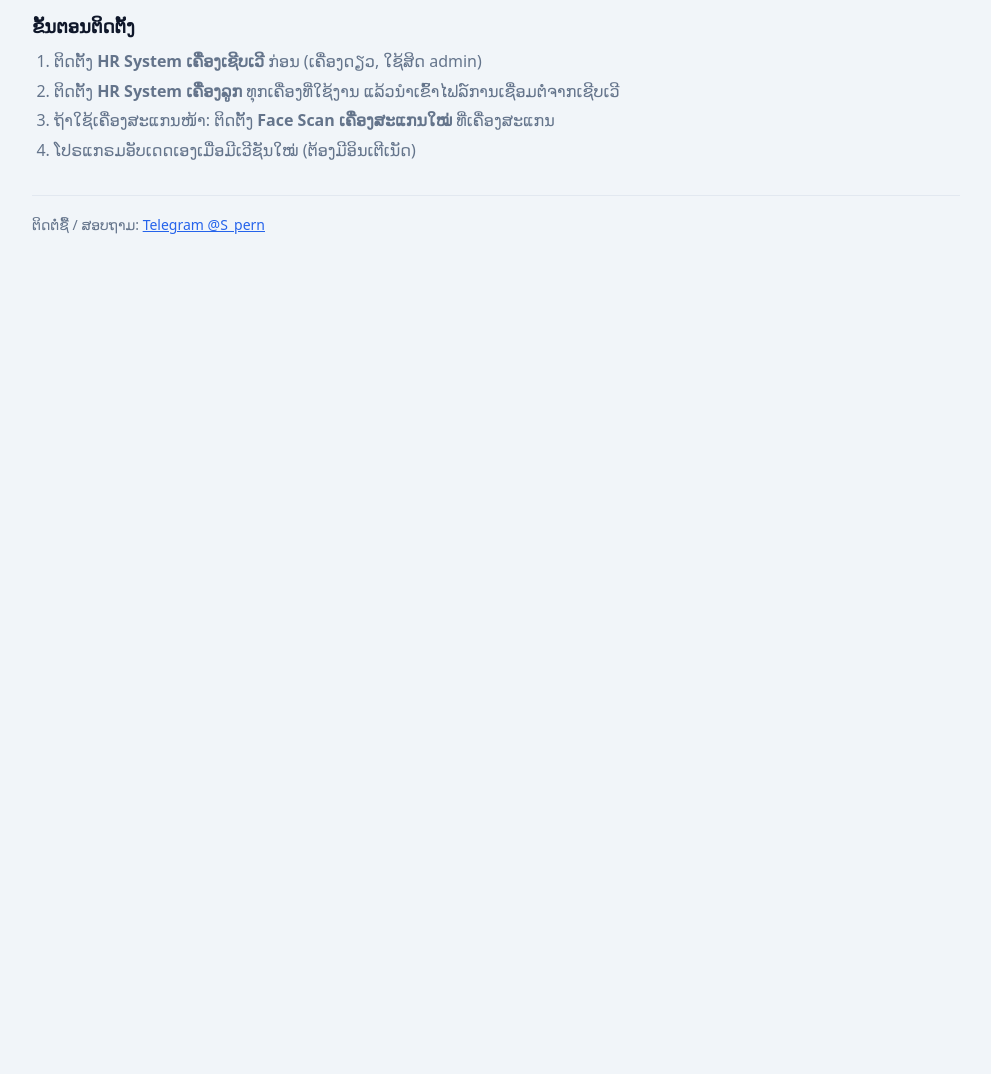
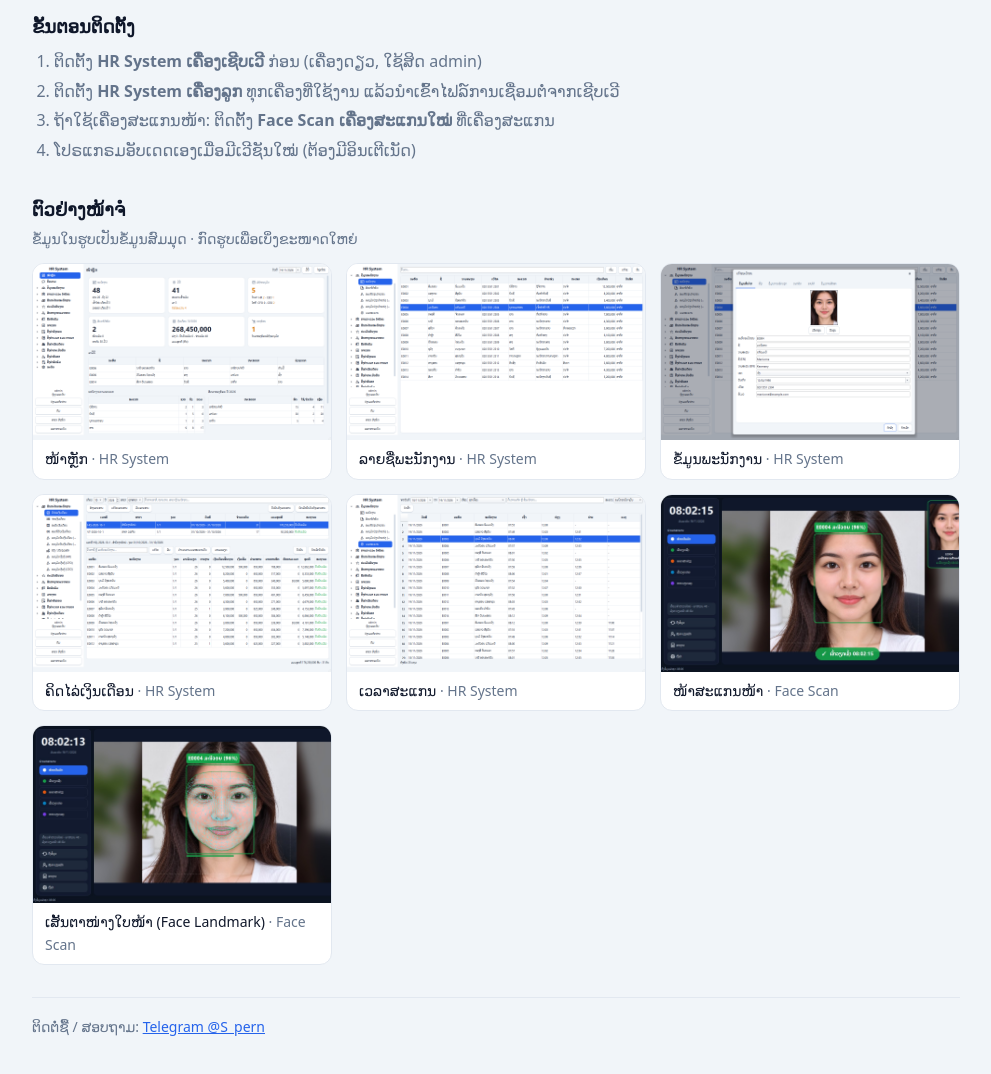
Before and after one commit to pernscmt/seafog-hrsystem-lao, a plain HTML site: page index.html in a window 1280 px wide. Shown: the part 500-1574 px from the top of the page, without its empty margins (144-1135 px from the left). Before the commit the page ends 800 px from the top, so only its background shows below. Drawn offline with Linux system fonts and the light colour scheme; no server answers.

Commit message:
download page: index.html

```diff
--- a/index.html
+++ b/index.html
@@ -58,6 +58,21 @@
   .steps h3 { margin: 0 0 8px; font-size: 18px; }
   .steps ol { margin: 0; padding-left: 22px; color: var(--muted); }
   .steps li { margin: 4px 0; }
+  .shots { margin-top: 32px; }
+  .shots h3 { margin: 0 0 4px; font-size: 18px; }
+  .shots .note { margin: 0 0 12px; color: var(--muted); font-size: 14px; }
+  .gallery { display: grid; grid-template-columns: repeat(auto-fit, minmax(260px, 1fr)); gap: 14px; }
+  .shot { margin: 0; background: var(--card); border: 1px solid var(--line); border-radius: 12px;
+          overflow: hidden; }
+  .shot button { display: block; width: 100%; padding: 0; border: 0; background: none; cursor: zoom-in; }
+  .shot img { display: block; width: 100%; height: auto; aspect-ratio: 16 / 9.5; object-fit: cover;
+              object-position: top left; }
+  .shot figcaption { padding: 8px 12px; font-size: 14px; }
+  .shot figcaption span { color: var(--muted); }
+  .lightbox { position: fixed; inset: 0; background: rgba(2, 6, 23, .88); display: none;
+              align-items: center; justify-content: center; padding: 16px; z-index: 10; cursor: zoom-out; }
+  .lightbox.open { display: flex; }
+  .lightbox img { max-width: 100%; max-height: 100%; border-radius: 8px; }
   footer { margin-top: 32px; padding-top: 18px; border-top: 1px solid var(--line); color: var(--muted); font-size: 14px; }
   footer a { color: var(--accent); }
   @media (max-width: 480px) { h1 { font-size: 25px; } .wrap { padding-top: 28px; } }
@@ -109,6 +124,29 @@
     </ol>
   </div>
 
+  <section class="shots">
+    <h3>ຕົວຢ່າງໜ້າຈໍ</h3>
+    <p class="note">ຂໍ້ມູນໃນຮູບເປັນຂໍ້ມູນສົມມຸດ · ກົດຮູບເພື່ອເບິ່ງຂະໜາດໃຫຍ່</p>
+    <div class="gallery">
+      <figure class="shot"><button type="button"><img src="images/hr_1_dashboard.png" alt="HR System ໜ້າຫຼັກ" loading="lazy" width="1280" height="760"></button>
+        <figcaption>ໜ້າຫຼັກ <span>· HR System</span></figcaption></figure>
+      <figure class="shot"><button type="button"><img src="images/hr_2_employees.png" alt="HR System ລາຍຊື່ພະນັກງານ" loading="lazy" width="1280" height="760"></button>
+        <figcaption>ລາຍຊື່ພະນັກງານ <span>· HR System</span></figcaption></figure>
+      <figure class="shot"><button type="button"><img src="images/hr_5_employee_form.png" alt="HR System ຂໍ້ມູນພະນັກງານ" loading="lazy" width="1280" height="760"></button>
+        <figcaption>ຂໍ້ມູນພະນັກງານ <span>· HR System</span></figcaption></figure>
+      <figure class="shot"><button type="button"><img src="images/hr_3_payroll.png" alt="HR System ຄິດໄລ່ເງິນເດືອນ" loading="lazy" width="1280" height="760"></button>
+        <figcaption>ຄິດໄລ່ເງິນເດືອນ <span>· HR System</span></figcaption></figure>
+      <figure class="shot"><button type="button"><img src="images/hr_4_attendance.png" alt="HR System ເວລາສະແກນ" loading="lazy" width="1280" height="760"></button>
+        <figcaption>ເວລາສະແກນ <span>· HR System</span></figcaption></figure>
+      <figure class="shot"><button type="button"><img src="images/fs_1_scan.jpg" alt="Face Scan ໜ້າສະແກນ" loading="lazy" width="1280" height="720"></button>
+        <figcaption>ໜ້າສະແກນໜ້າ <span>· Face Scan</span></figcaption></figure>
+      <figure class="shot"><button type="button"><img src="images/fs_2_mesh.jpg" alt="Face Scan ເສັ້ນຕາໜ່າງໃບໜ້າ" loading="lazy" width="1280" height="720"></button>
+        <figcaption>ເສັ້ນຕາໜ່າງໃບໜ້າ (Face Landmark) <span>· Face Scan</span></figcaption></figure>
+    </div>
+  </section>
+
+  <div class="lightbox" id="lightbox" role="dialog" aria-label="ຮູບຂະໜາດໃຫຍ່"><img alt=""></div>
+
   <footer>
     ຕິດຕໍ່ຊື້ / ສອບຖາມ: <a href="https://t.me/S_pern" rel="noopener">Telegram @S_pern</a>
   </footer>
@@ -134,6 +172,21 @@
       })
       .catch(function () { /* คงลิงก์ releases/latest */ });
   });
+
+  // กดรูปตัวอย่าง = ขยายเต็มจอ, กดอีกครั้ง / Esc = ปิด
+  var box = document.getElementById("lightbox");
+  var big = box.querySelector("img");
+  document.querySelectorAll(".shot button").forEach(function (b) {
+    b.addEventListener("click", function () {
+      var img = b.querySelector("img");
+      big.src = img.src;
+      big.alt = img.alt;
+      box.classList.add("open");
+    });
+  });
+  function closeBox() { box.classList.remove("open"); }
+  box.addEventListener("click", closeBox);
+  document.addEventListener("keydown", function (e) { if (e.key === "Escape") closeBox(); });
 </script>
 </body>
 </html>
```
